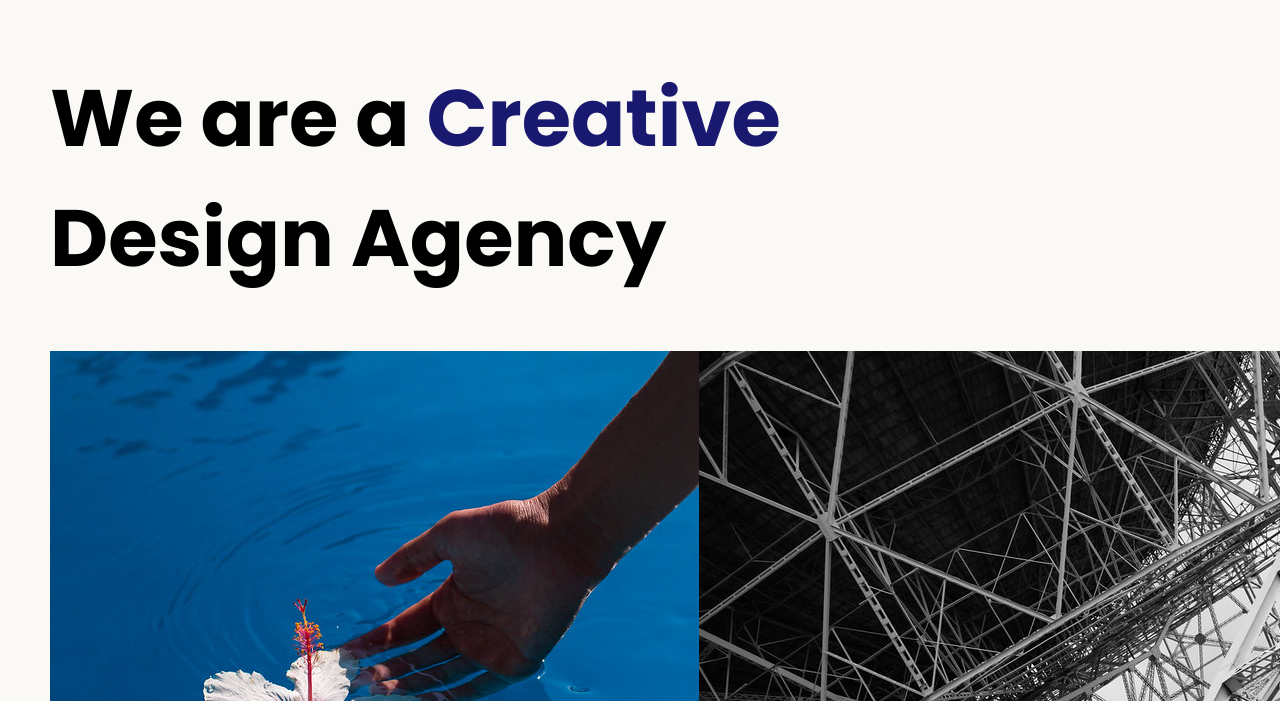
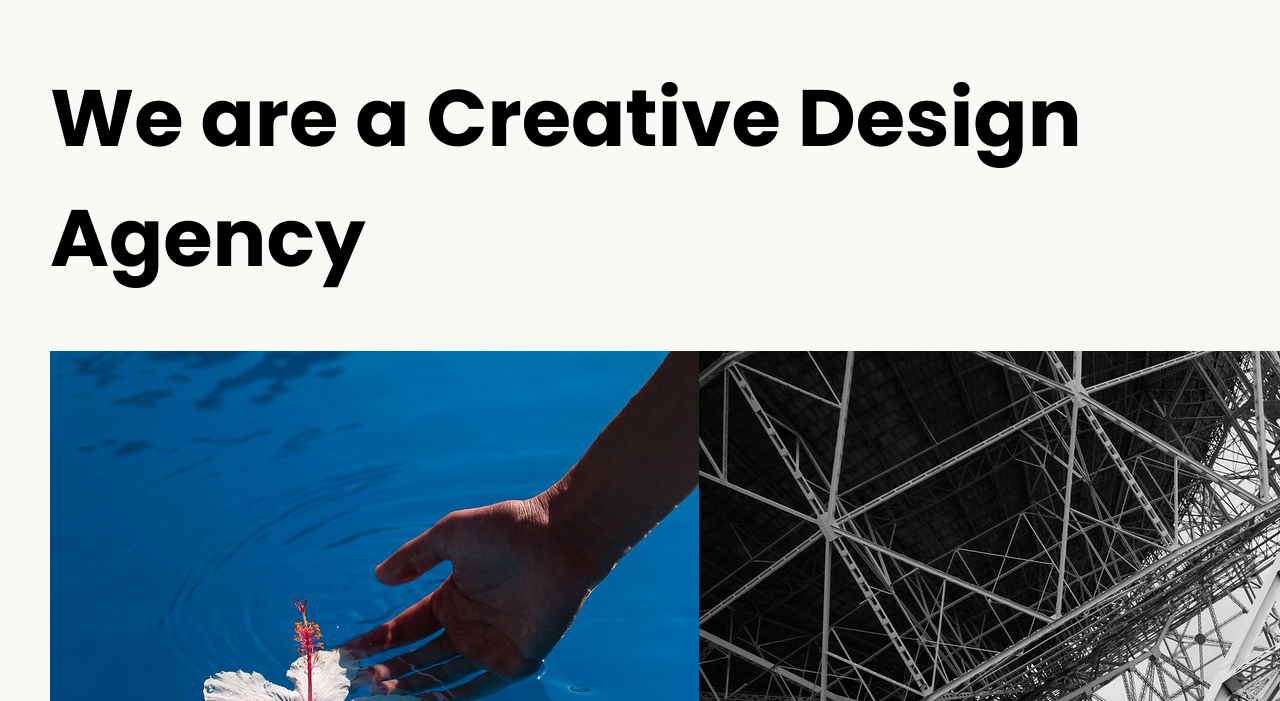
Before and after one commit to ZlataDD/project-web-design-agency-website, a plain HTML site: page index.html in a window 1280 px wide. Shown: the part 99-800 px from the top of the page. Drawn offline with Linux system fonts and the light colour scheme.

Commit message:
Simplify header text in index.html

```diff
--- a/index.html
+++ b/index.html
@@ -14,7 +14,7 @@
 <body>
   <div class="main">
     <img class="logo" src="./assets/images/logo.png" alt="logo">
-    <h1>We are a <span class="creative">Creative</span> <br />Design Agency</h1>
+    <h1>We are a Creative Design Agency</h1>
     <div class="left card"><img class="tile-image" src="./assets/images/beautiful.jpg" alt="hand and flower in water">
       <h2 class="card-title">Beauty</h2>
       <p class="card-text">We strive to create the most beautiful websites for all your needs. Working closely with you
```
